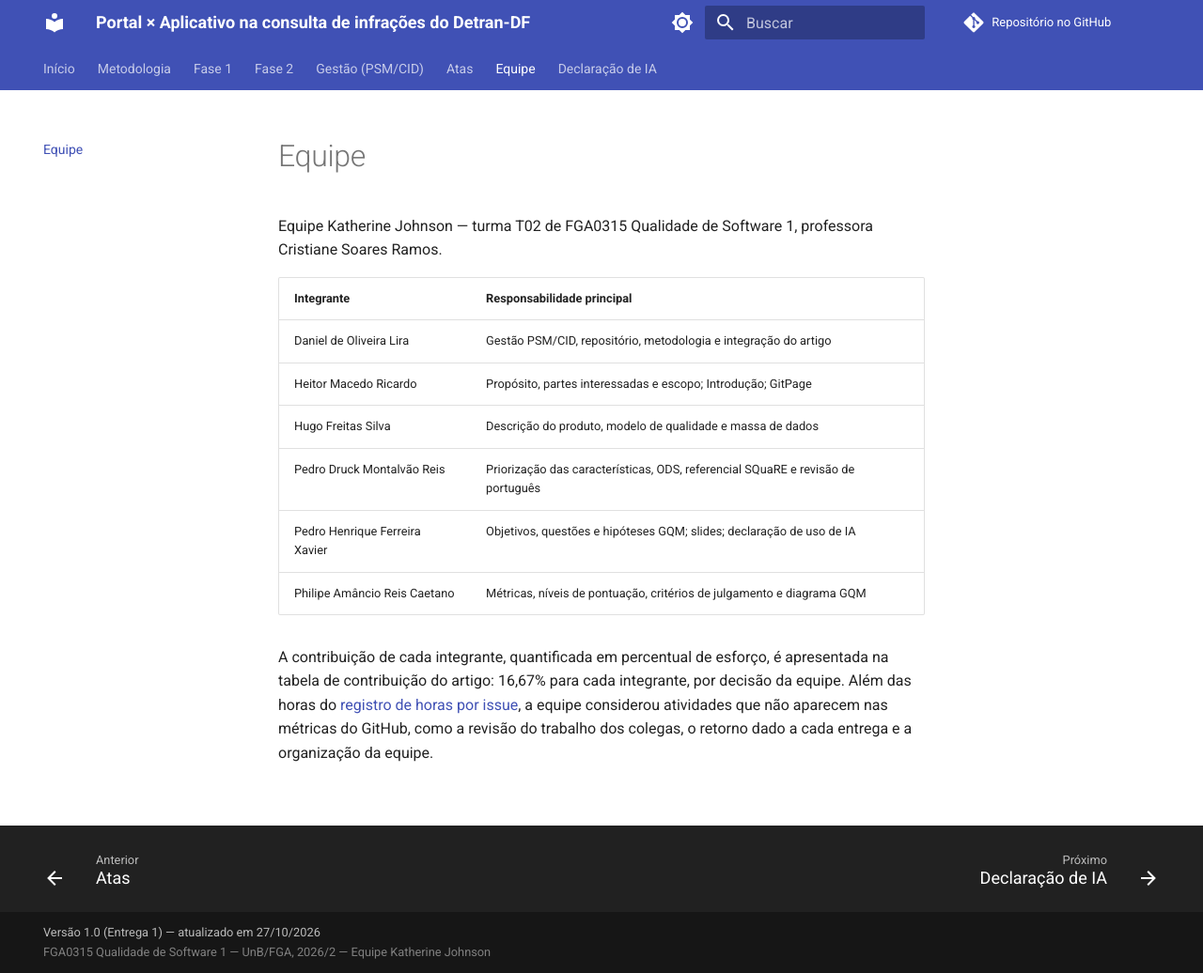
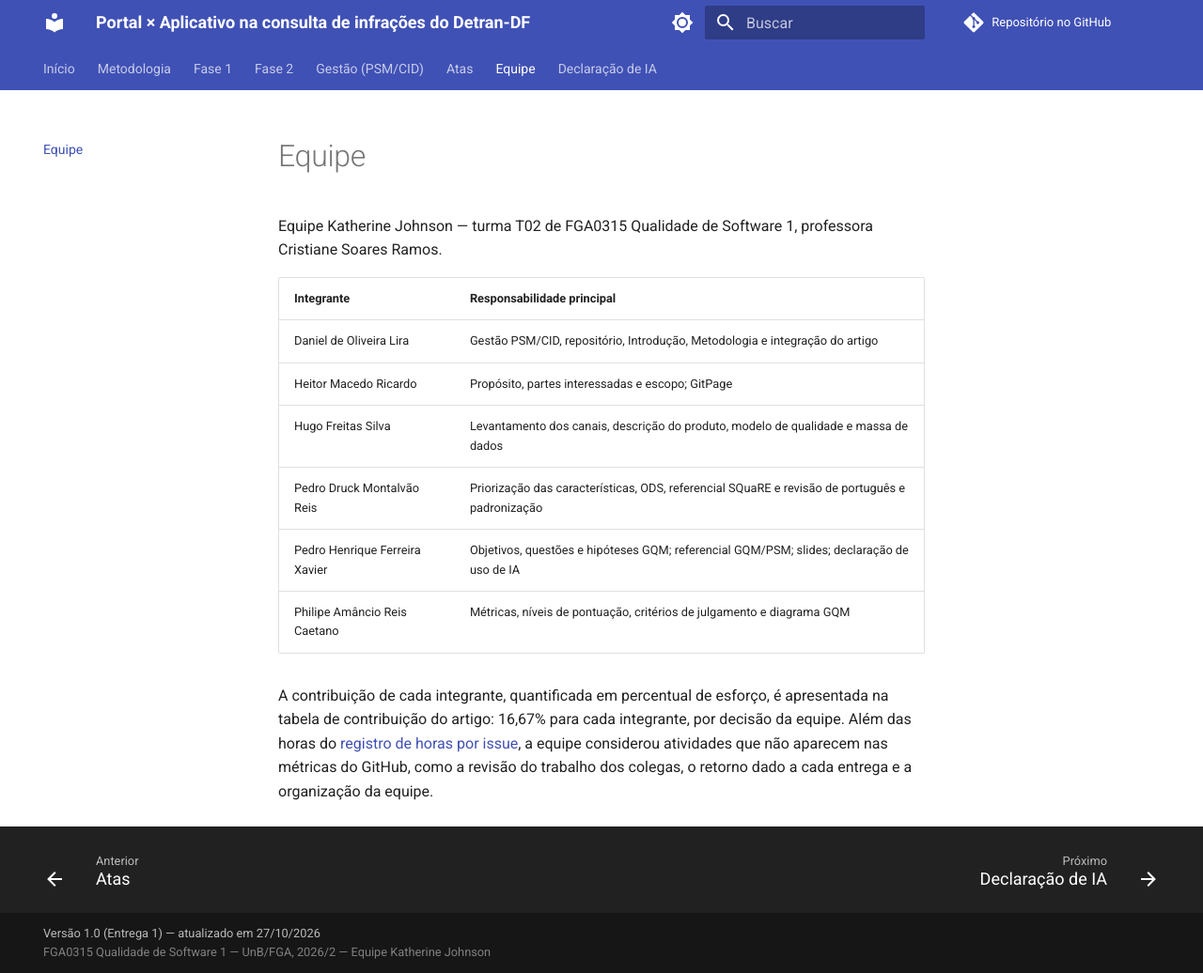
Before and after one commit to FCTE-Qualidade-de-Software-1/2026-2_T02_KATHERINE_JOHNSON, an MkDocs documentation site: the page built from docs/equipe.md, in a window 1280 px wide and 1036 px high. Shown: the whole window at 94% size. Built offline with MkDocs 1.6.1 and Material for MkDocs 9.7.7, drawn with Linux system fonts in a browser that asks for light colours; comment, search, counter and statistics services are not loaded.

Commit message:
docs(artigo): corrige inconsistencias da revisao da Entrega 1

```diff
--- a/docs/equipe.md
+++ b/docs/equipe.md
@@ -5,11 +5,11 @@ Soares Ramos.
 
 | Integrante | Responsabilidade principal |
 |---|---|
-| Daniel de Oliveira Lira | Gestão PSM/CID, repositório, metodologia e integração do artigo |
-| Heitor Macedo Ricardo | Propósito, partes interessadas e escopo; Introdução; GitPage |
-| Hugo Freitas Silva | Descrição do produto, modelo de qualidade e massa de dados |
-| Pedro Druck Montalvão Reis | Priorização das características, ODS, referencial SQuaRE e revisão de português |
-| Pedro Henrique Ferreira Xavier | Objetivos, questões e hipóteses GQM; slides; declaração de uso de IA |
+| Daniel de Oliveira Lira | Gestão PSM/CID, repositório, Introdução, Metodologia e integração do artigo |
+| Heitor Macedo Ricardo | Propósito, partes interessadas e escopo; GitPage |
+| Hugo Freitas Silva | Levantamento dos canais, descrição do produto, modelo de qualidade e massa de dados |
+| Pedro Druck Montalvão Reis | Priorização das características, ODS, referencial SQuaRE e revisão de português e padronização |
+| Pedro Henrique Ferreira Xavier | Objetivos, questões e hipóteses GQM; referencial GQM/PSM; slides; declaração de uso de IA |
 | Philipe Amâncio Reis Caetano | Métricas, níveis de pontuação, critérios de julgamento e diagrama GQM |
 
 A contribuição de cada integrante, quantificada em percentual de esforço, é apresentada na
```
Also changed, not shown: README.md (+1 -1 lines), docs/fase2-gqm.md (+3 -3 lines), docs/index.md (+1 -1 lines), gestao/relatorio-metricas-e1.md (+6 -6 lines), 10 other files.
